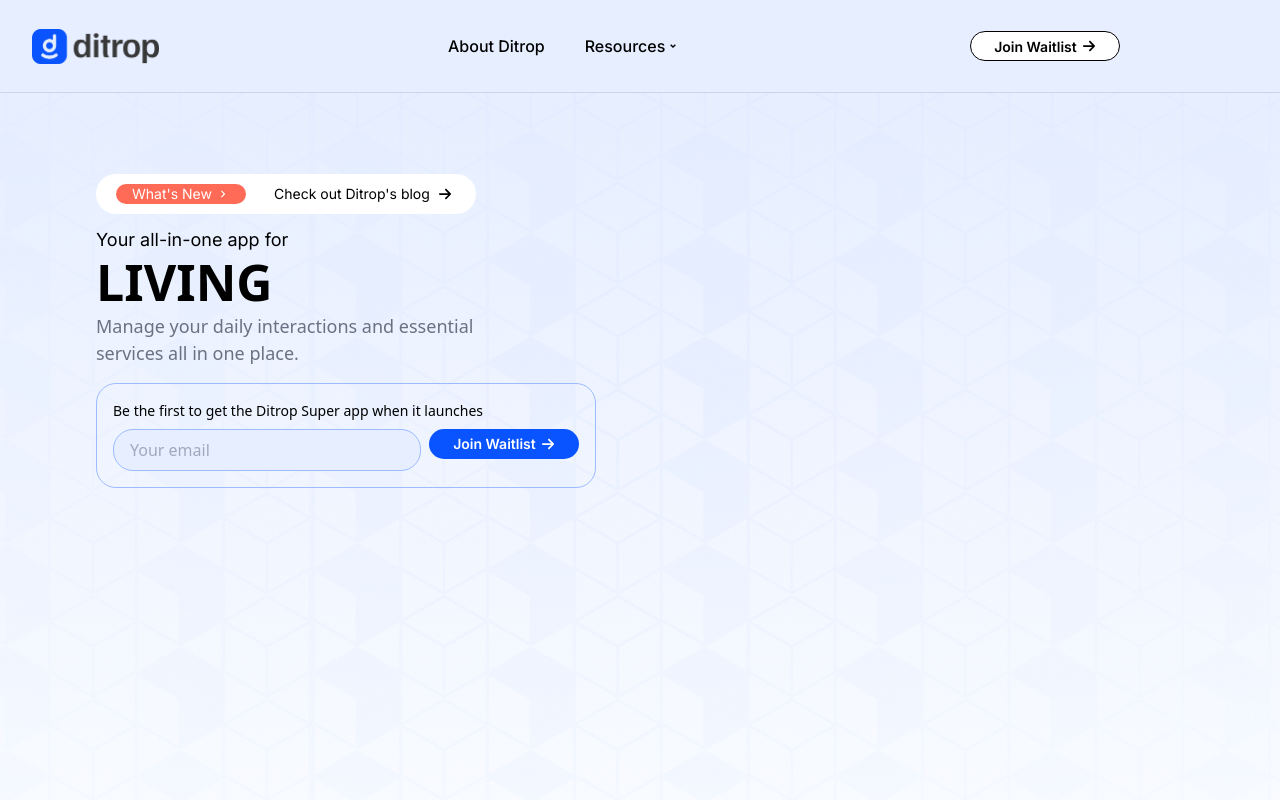
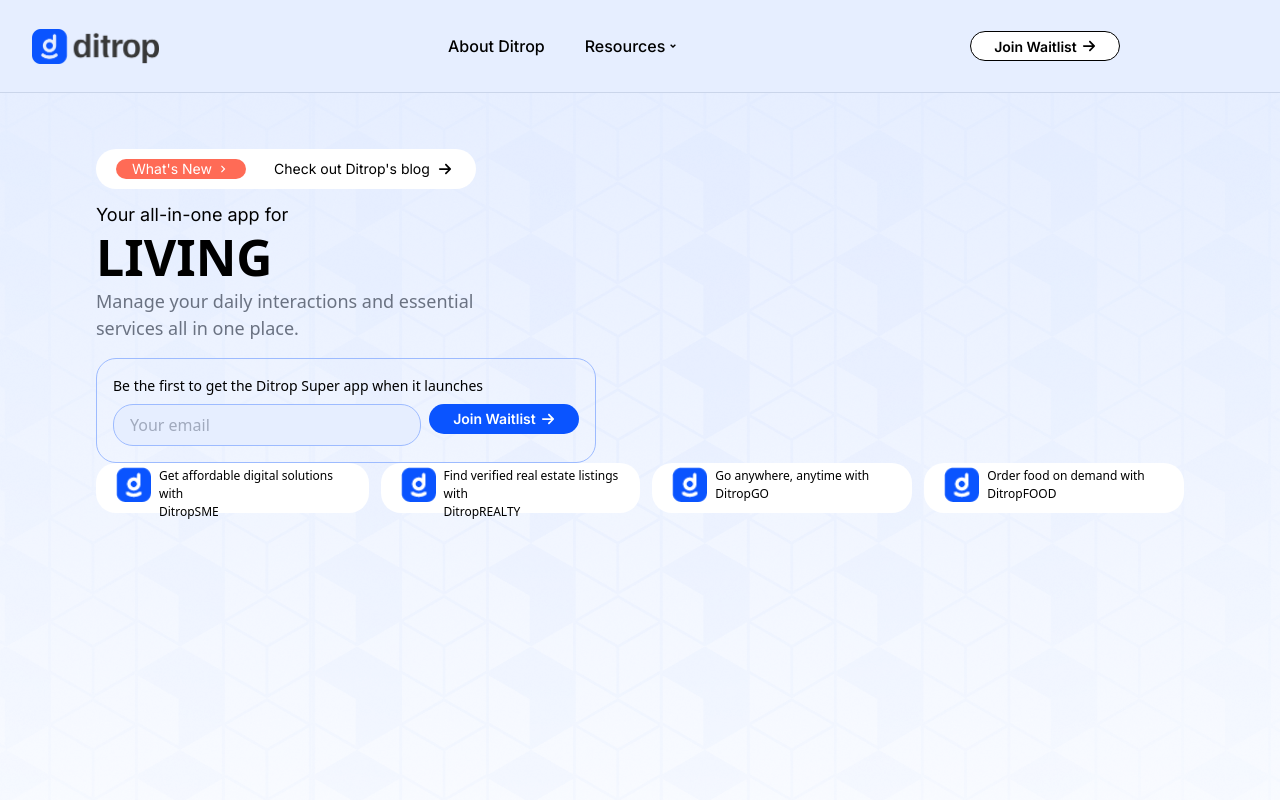
Before and after one commit to CodewithOyinda/ditrop, a React (Vite) app: page / in a window 1280 px wide. Shown: the top 800 px of the page. Built offline with nearby package versions, Linux system fonts and the light colour scheme; a web font is replaced by a local one.

Commit message:
made updates to the intro screen

```diff
--- a/src/components/intro/Intro.tsx
+++ b/src/components/intro/Intro.tsx
@@ -4,6 +4,7 @@
 import { MdKeyboardArrowRight } from "react-icons/md";
 import Button from "../buttons/Button";
 import bg from "../../assets/bg-1.png";
+import favicon from "../../assets/Favicon.png";
 
 const Intro = () => {
   const words = ["EARNING", "MOVING", "LIVING"];
@@ -79,6 +80,36 @@
 
         <div>{/* You can place an image or illustration here */}</div>
       </div>
+      <div className="flex gap-3">
+        <div className="bg-white flex gap-2 px-5 py-1 flex-row h-[50px] w-[315px] rounded-[20px]">
+            <img src={favicon} alt="favicon"  className="h-[35px] w-[35px]"/>
+            <div>
+                <p className="text-[10px] sm:text-[12px]">Get affordable digital solutions with</p>
+                <p className="text-[10px] sm:text-[12px] font-[500]">DitropSME</p>
+            </div>
+        </div>
+        <div className="bg-white flex gap-2 px-5 py-1 flex-row h-[50px] w-[300px] rounded-[20px]">
+            <img src={favicon} alt="favicon" className="h-[35px] w-[35px]" />
+            <div>
+                <p className="text-[10px] sm:text-[12px]">Find verified real estate listings with</p>
+                <p className="text-[10px] sm:text-[12px] font-[500]">DitropREALTY</p>
+            </div>
+        </div>
+        <div className="bg-white flex gap-2 px-5 py-1 flex-row h-[50px] w-[300px] rounded-[20px]">
+            <img src={favicon} alt="favicon" className="h-[35px] w-[35px]"/>
+            <div>
+                <p className="text-[10px] sm:text-[12px]">Go anywhere, anytime with</p>
+                <p className="text-[10px] sm:text-[12px] font-[500]">DitropGO</p>
+            </div>
+        </div>
+        <div className="bg-white flex gap-2 px-5 py-1 flex-row h-[50px] w-[300px] rounded-[20px]">
+            <img src={favicon} alt="favicon" className="h-[35px] w-[35px]" />
+            <div>
+                <p className="text-[10px] sm:text-[12px]">Order food on demand with</p>
+                <p className="text-[10px] sm:text-[12px] font-[500]">DitropFOOD</p>
+            </div>
+        </div>
+      </div>
     </div>
     </div>
   );
```
Also changed, not shown: src/assets/Favicon.png (added).
